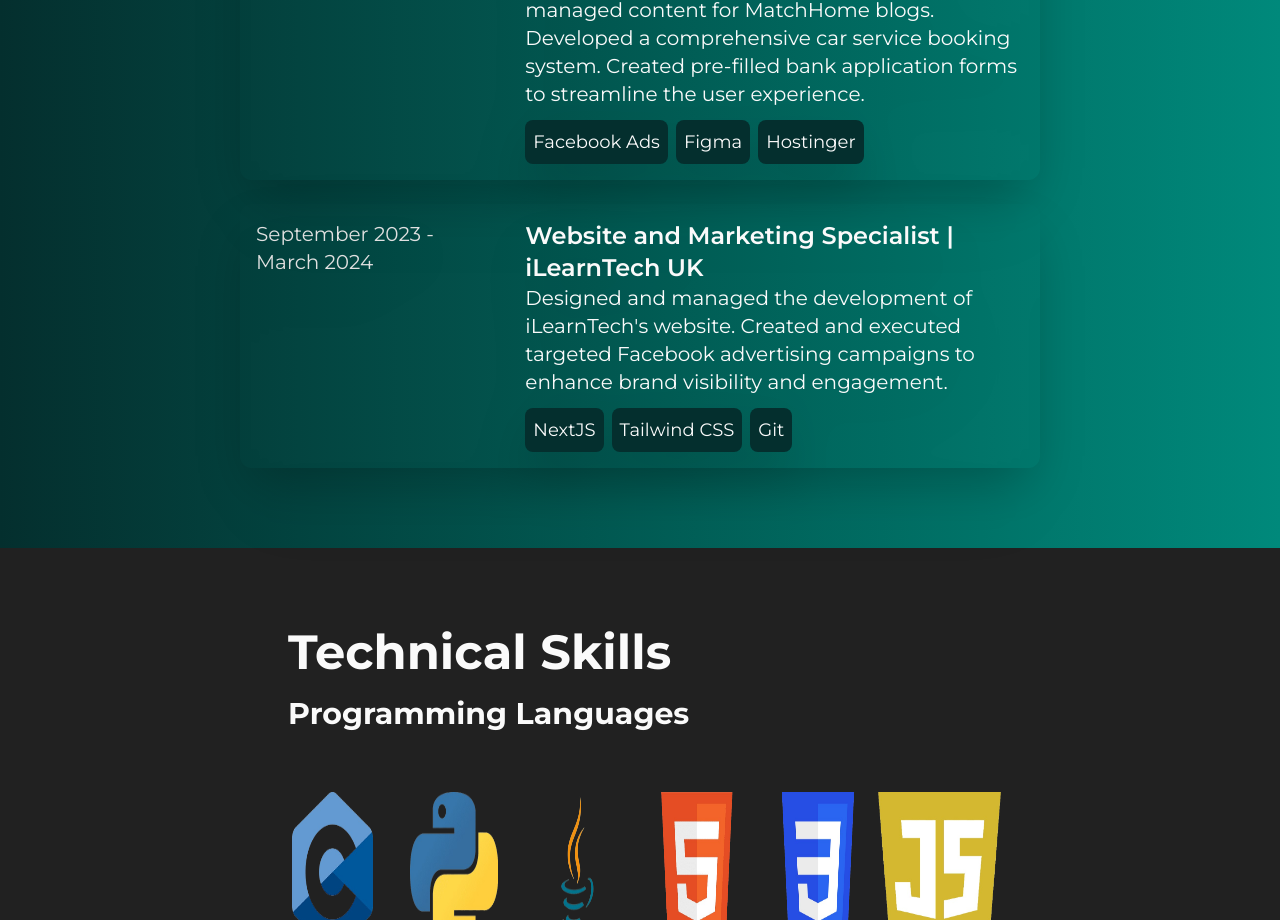
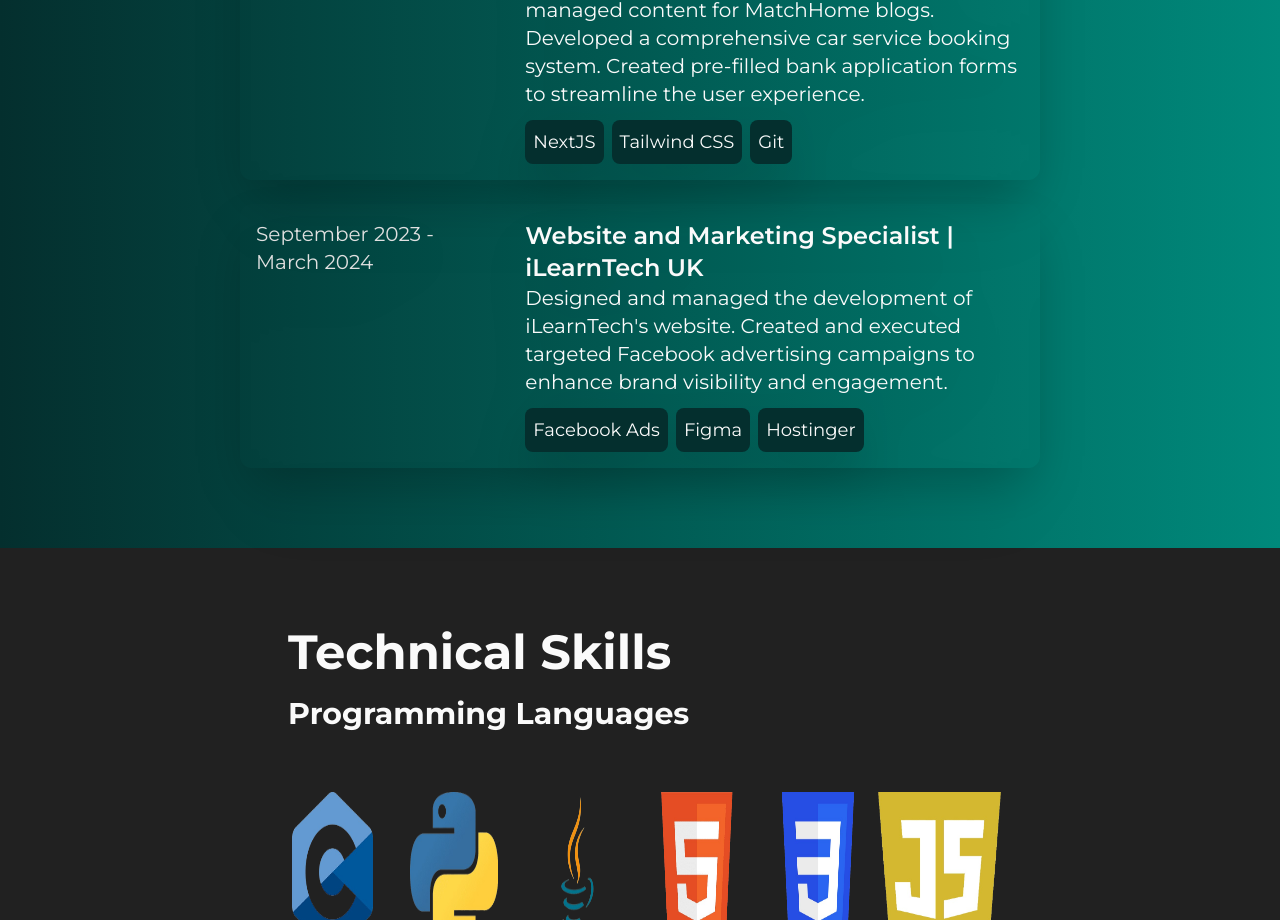
Before and after one commit to MrRyushi/Portfolio, a React (Vite) app in the folder Portfolio/: page / in a window 1280 px wide. Shown: the part 1080-2000 px from the top of the page. Built offline with nearby package versions, Linux system fonts and the light colour scheme; a web font is replaced by a local one.

Commit message:
update work exp

```diff
--- a/Portfolio/src/pages/Work.jsx
+++ b/Portfolio/src/pages/Work.jsx
@@ -53,9 +53,9 @@ export default function Work() {
               </p>
             </div>
             <div className="flex gap-2 text-sm md:text-base lg:text-lg">
-              <p className="bg-teal-950 p-2 rounded-lg">Facebook Ads</p>
-              <p className="bg-teal-950 p-2 rounded-lg">Figma</p>
-              <p className="bg-teal-950 p-2 rounded-lg">Hostinger</p>
+              <p className="bg-teal-950 p-2 rounded-lg">NextJS</p>
+              <p className="bg-teal-950 p-2 rounded-lg">Tailwind CSS</p>
+              <p className="bg-teal-950 p-2 rounded-lg">Git</p>
             </div>
           </div>
         </div>
@@ -79,9 +79,9 @@ export default function Work() {
               </p>
             </div>
             <div className="flex gap-2 text-sm md:text-base lg:text-lg">
-              <p className="bg-teal-950 p-2 rounded-lg">NextJS</p>
-              <p className="bg-teal-950 p-2 rounded-lg">Tailwind CSS</p>
-              <p className="bg-teal-950 p-2 rounded-lg">Git</p>
+              <p className="bg-teal-950 p-2 rounded-lg">Facebook Ads</p>
+              <p className="bg-teal-950 p-2 rounded-lg">Figma</p>
+              <p className="bg-teal-950 p-2 rounded-lg">Hostinger</p>
             </div>
           </div>
         </div>
```
